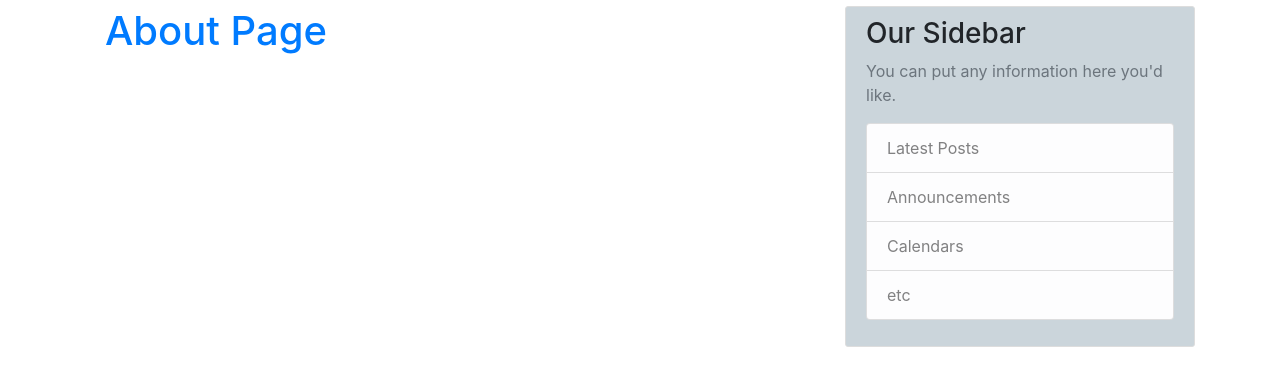
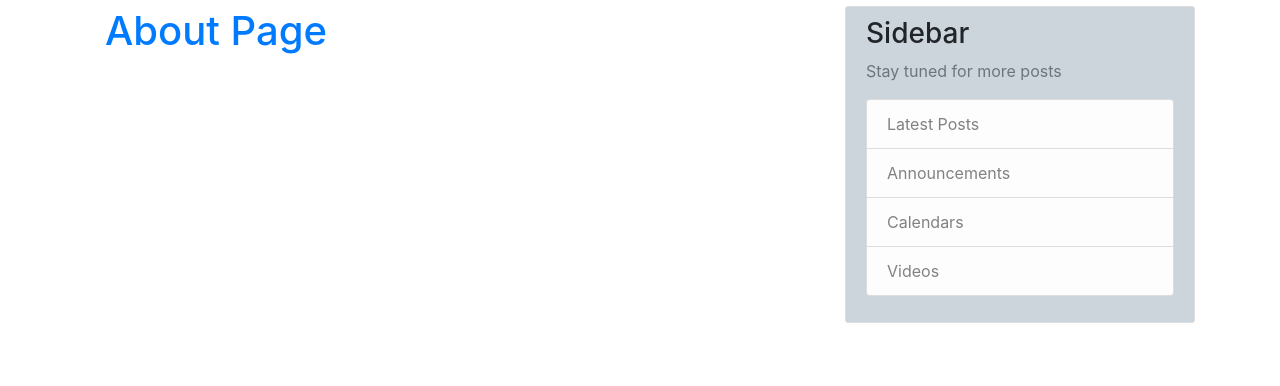
Before and after one commit to Zamokuhle23/anywhere, a Django app: page /about/ in a window 1280 px wide. Shown: the part 66-452 px from the top of the page. Run offline with Django 3.2, Linux system fonts and the light colour scheme; some libraries are stand-ins or nearby versions.

Commit message:
Update base.html

```diff
--- a/blog/templates/blog/base.html
+++ b/blog/templates/blog/base.html
@@ -47,7 +47,7 @@
 
     </form>
             {% if user.is_authenticated %}
-                <a class="nav-item nav-link" href="{% url 'post-create' %}">New Post</a>
+                <a class="nav-item nav-link" href="{% url 'post-create' %}">Create Post</a>
                 <a class="nav-item nav-link" href="{% url 'profile' %}">Profile</a>
              <a class="nav-item nav-link" href="{% url 'logout' %}">Logout</a>
             {% else %}
@@ -77,13 +77,13 @@
     </div>
     <div class="col-md-4">
       <div class="content-section">
-        <h3>Our Sidebar</h3>
-        <p class='text-muted'>You can put any information here you'd like.
+        <h3>Sidebar</h3>
+        <p class='text-muted'>Stay tuned for more posts
           <ul class="list-group">
             <li class="list-group-item list-group-item-light">Latest Posts</li>
             <li class="list-group-item list-group-item-light">Announcements</li>
             <li class="list-group-item list-group-item-light">Calendars</li>
-            <li class="list-group-item list-group-item-light">etc</li>
+            <li class="list-group-item list-group-item-light">Videos</li>
           </ul>
         </p>
       </div>
```
